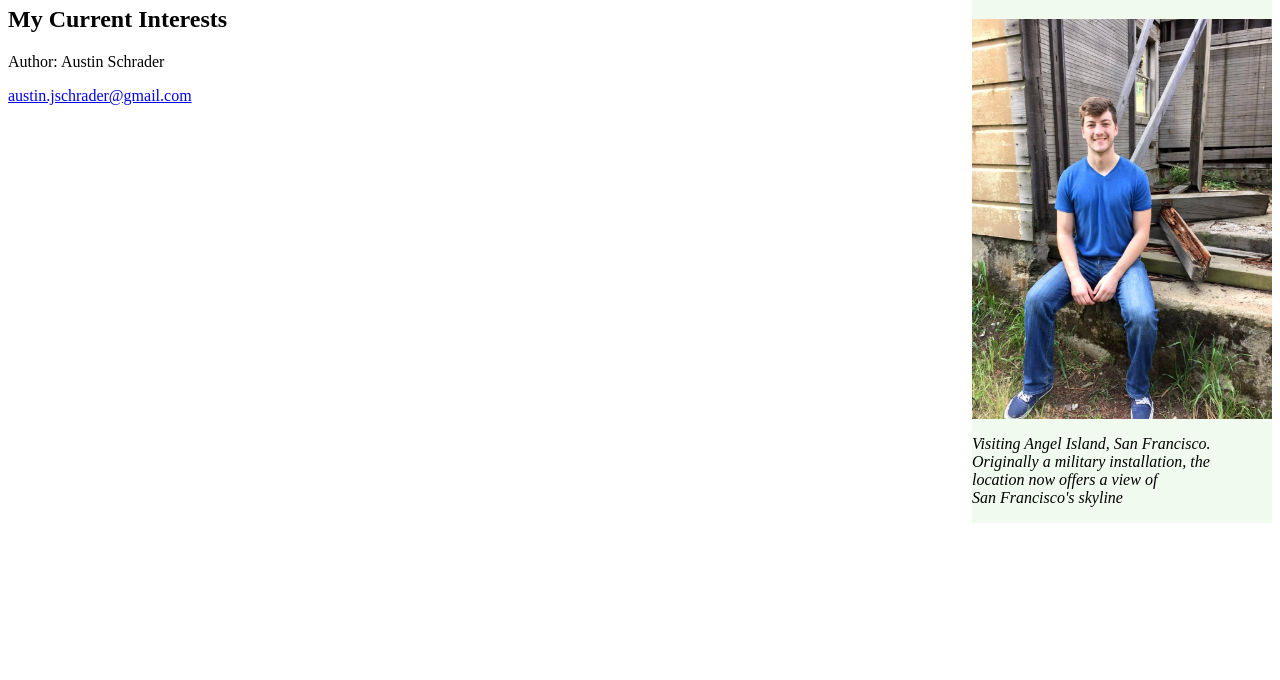
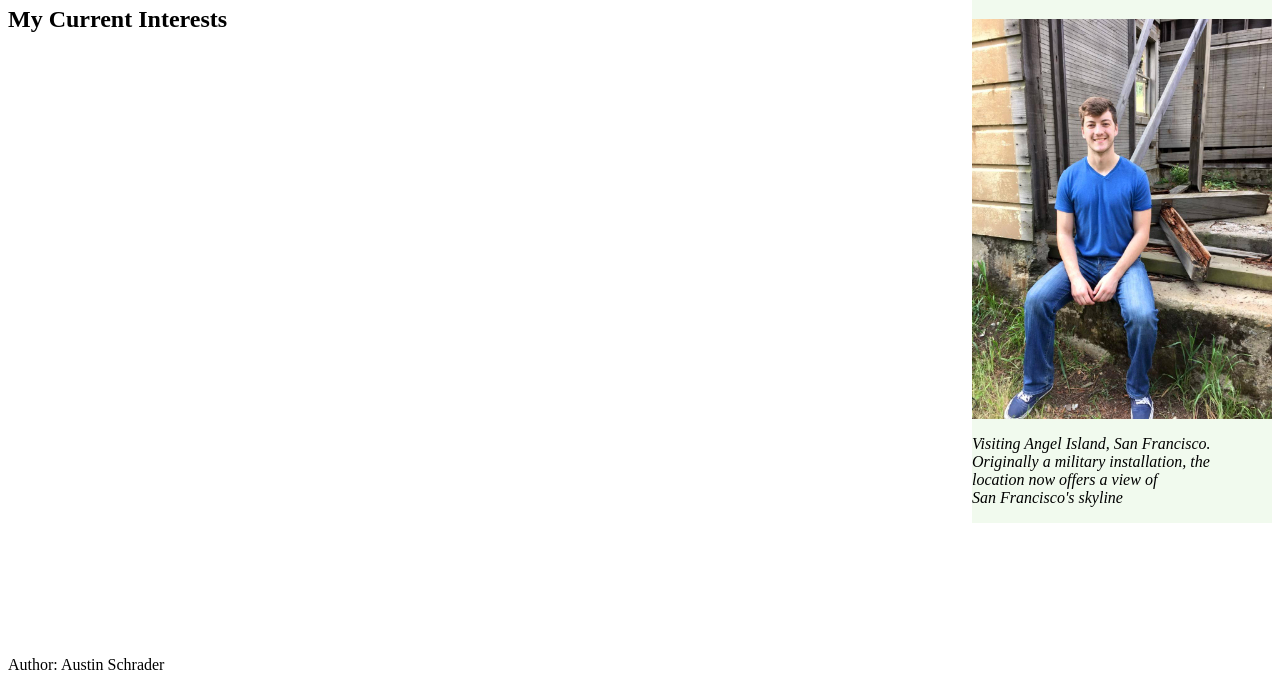
Before and after one commit to austinschrader/friday-project, a plain HTML site: page index.html in a window 1280 px wide. Shown: the part 120-800 px from the top of the page. Drawn offline with Linux system fonts and the light colour scheme.

Commit message:
Add a footer and place it at the bottom of the page

```diff
--- a/css/styles.css
+++ b/css/styles.css
@@ -41,3 +41,11 @@
 	background-color: #f1faee;
 	float: right;
 }
+
+/* Footer */
+footer {
+	position: absolute;
+	bottom: 0;
+	width: 100%;
+	height: 2.5rem;
+}
```
